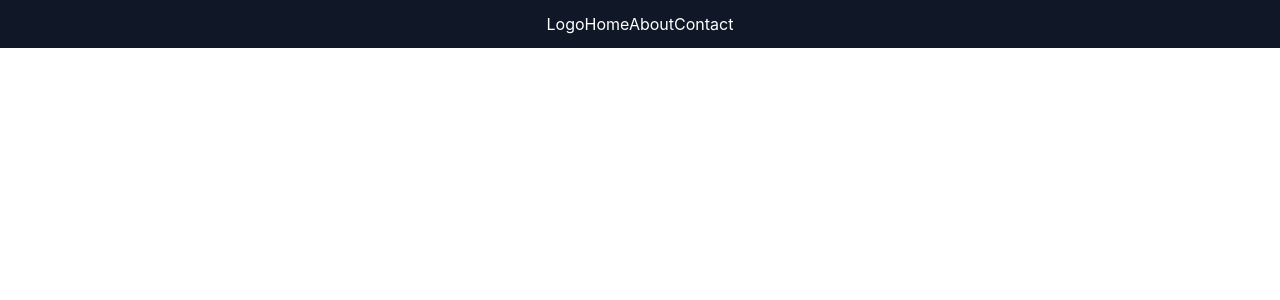
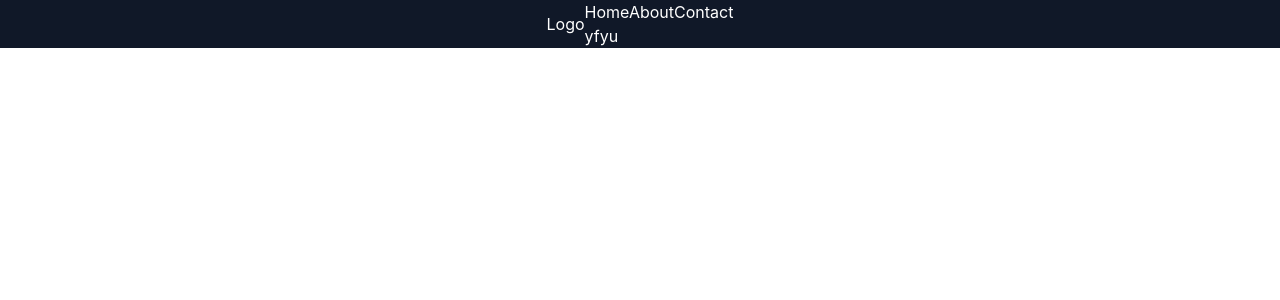
Before and after one commit to UmiduKaushika97/React-tailwind, a React (Vite) app: page / in a window 1280 px wide. Shown: the top 300 px of the page. Built offline with nearby package versions, Linux system fonts and the light colour scheme.

Commit message:
added title for nav

```diff
--- a/src/App.jsx
+++ b/src/App.jsx
@@ -18,6 +18,7 @@ function App() {
       <span>Home</span>
       <span>About</span>
       <span>Contact</span>
+      <h1>yfyu</h1>
     </div>
   </div>
 
```
